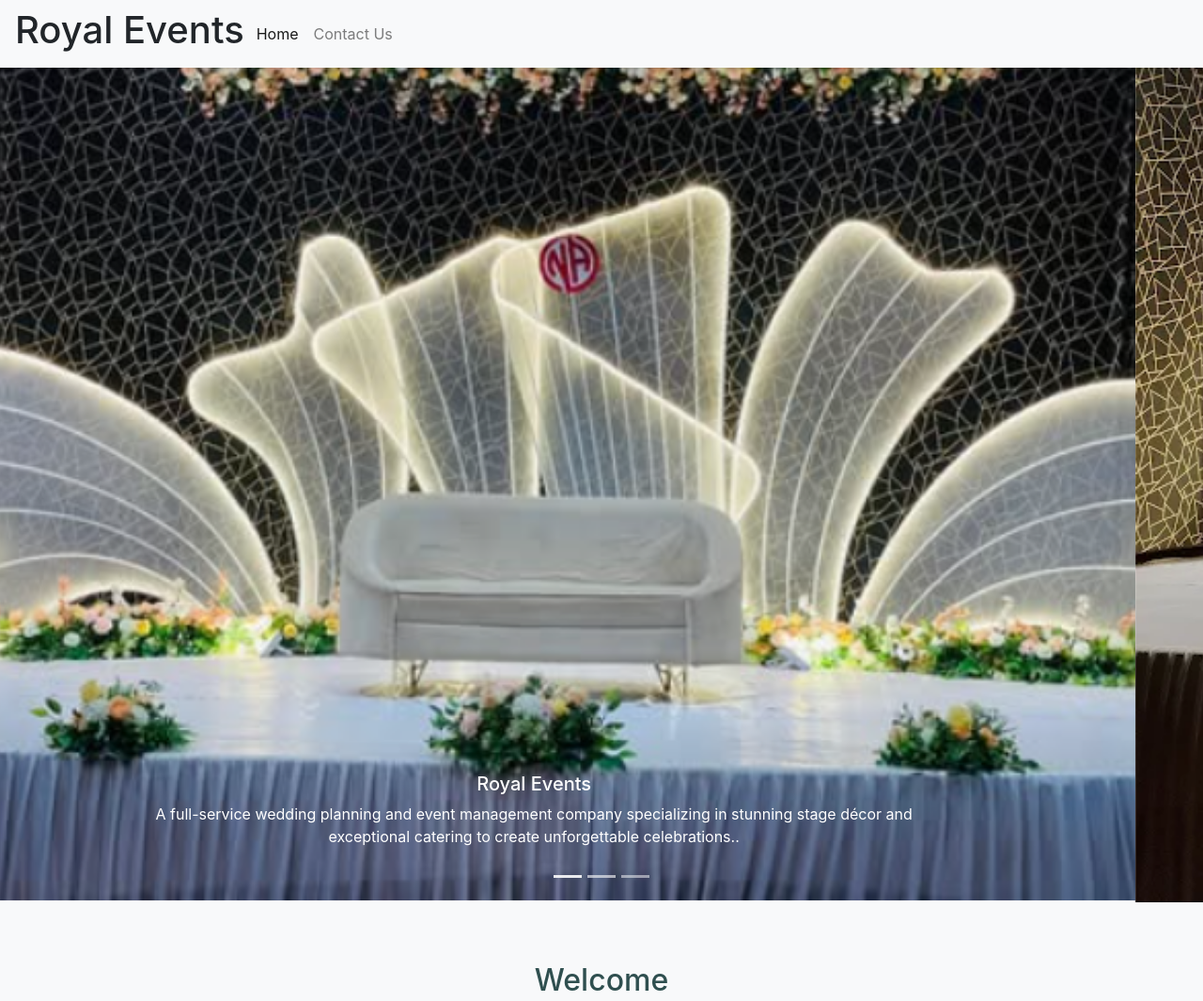
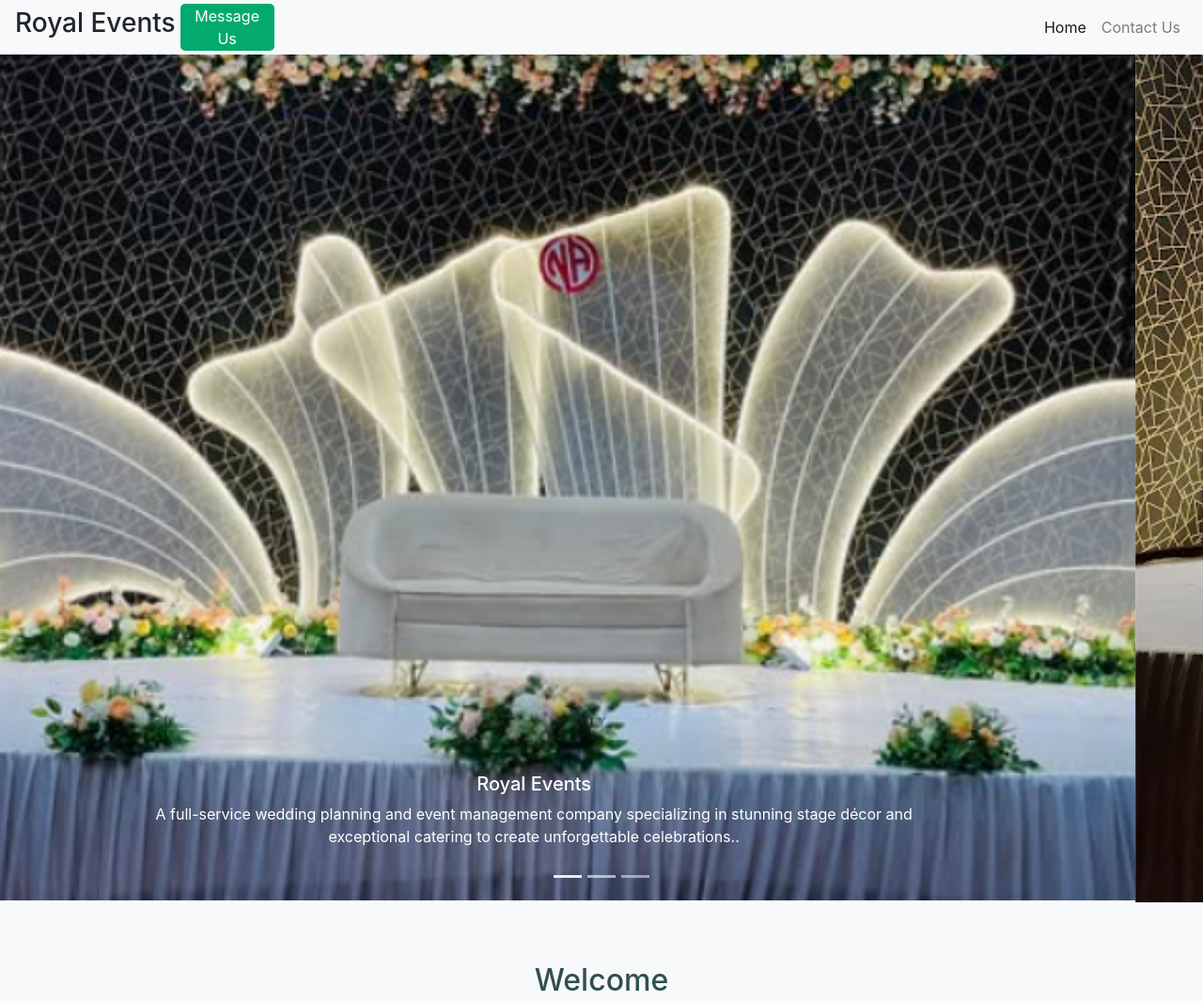
Before and after one commit to Royaldecorations/site, a plain HTML site: page index.html in a window 1280 px wide. Shown: the top 1065 px of the page at 94% size. Drawn offline with nearby package versions, Linux system fonts and the light colour scheme; a web font is replaced by a local one.

Commit message:
Update index.html

```diff
--- a/index.html
+++ b/index.html
@@ -27,16 +27,14 @@
         <div class="row">
             <div class="col-md-12 pl-auto">
                 <nav class="navbar navbar-expand-lg navbar-light bg-light">
-                    <h1 class="pr-3em" style="margin-right: 5px;">Royal Events</h1>
-
-                    <li style="list-style-type: none;">
-                    <div style="display: flex;align-items: center;justify-content: center;height: 40px;">
-                          <a href="https://api.whatsapp.com/send?phone=916238712620&text=hello"><button style="background-color: #04aa
-                    </div >
-                    </li>
+                    <h3 class="pr-3em" style="margin-right: 5px;">Royal Events</h3>
 
 
-
+                      <li style="list-style-type: none;">
+                        <div style="display: flex;align-items: center;justify-content: center;height: 40px;">
+                        <span><a href="https://api.whatsapp.com/send?phone=916238712620&text=hello"><button style="background-color: #04aa6d;border: none;width: 100px;border-radius: 5px;color: white;">Message Us</button></a></span>
+                      </div >
+                      </li>
 
                     <button class="navbar-toggler" type="button" data-toggle="collapse" data-target="#navbarSupportedContent" aria-controls="navbarSupportedContent" aria-expanded="false" aria-label="Toggle navigation">
                       <span class="navbar-toggler-icon"></span>
```
